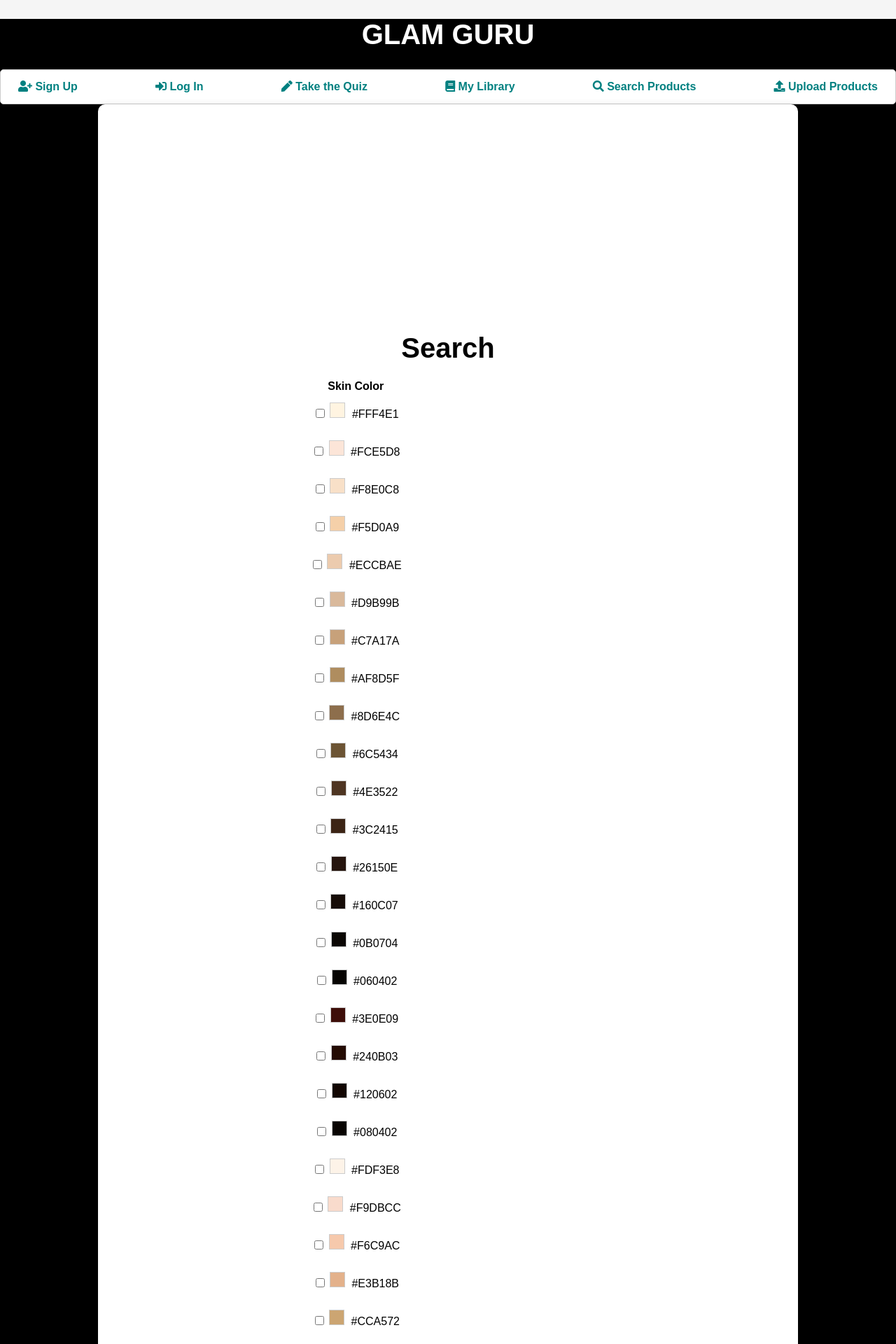
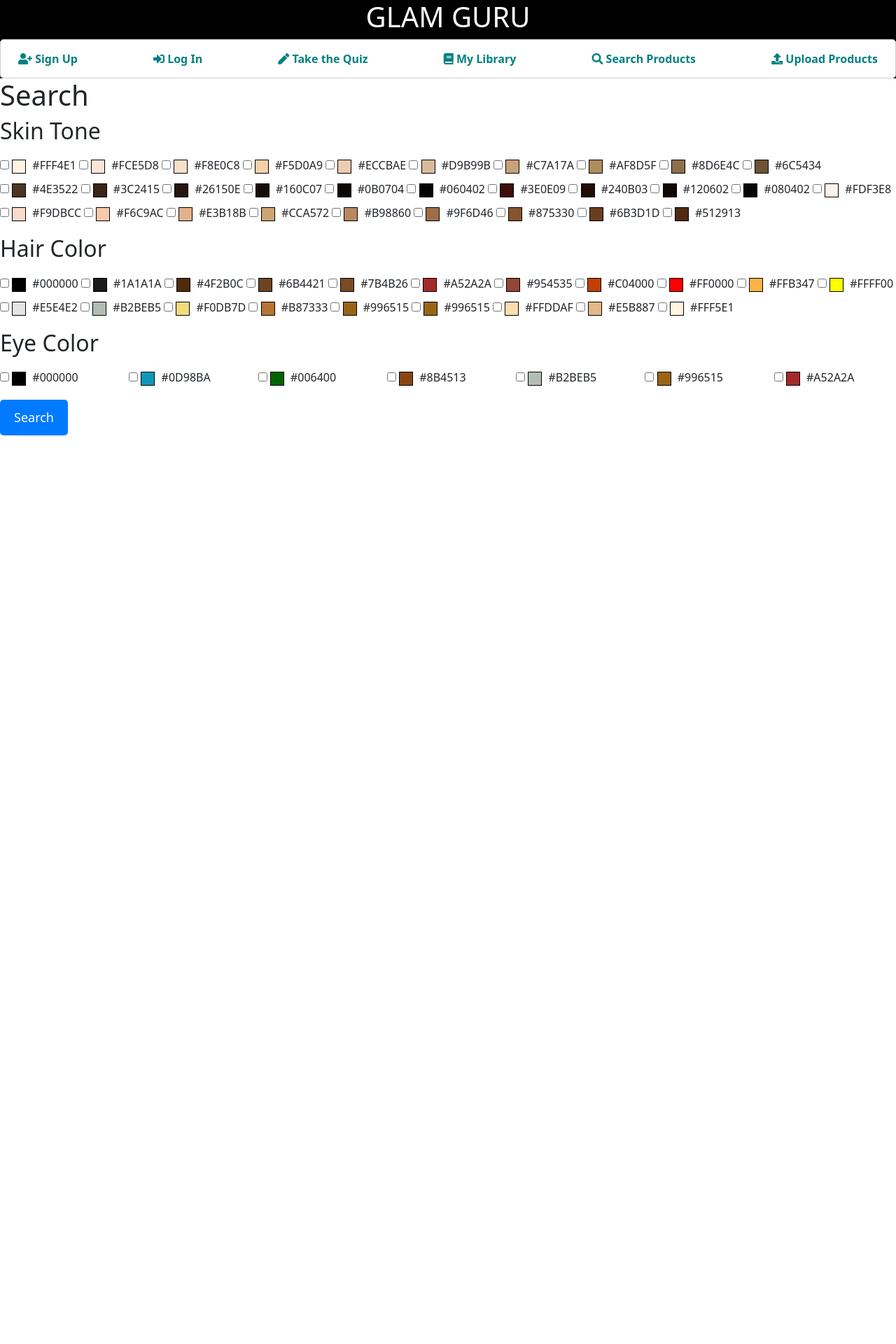
Before and after one commit to Anne-Jalandoni/Glam-Guru-Project, a Flask app: page /search in a window 1280 px wide. Shown: the top 1920 px of the page at 70% size. After the commit the page ends 622 px from the top, so only its background shows below. Run offline with Flask 3, Linux system fonts and the light colour scheme.

Commit message:
styling complete

```diff
--- a/Templates/base.html
+++ b/Templates/base.html
@@ -116,13 +116,19 @@
         .login-container {
             background-color: white;
             color: black;
-            padding: 300px;
+            padding: 150px;
             border-radius: 10px;
             box-shadow: 0 0 10px rgba(0, 0, 0, 0.1);
             margin: auto;
-            max-width: 400px;
-            text-align: center;
+            width: 98vh;
         }
+
+        .answer-options {
+            display: grid;
+            grid-template-columns: repeat(auto-fit, minmax(150px, 1fr));
+            gap: 10px;
+        }
+
 
         .login-container h1 {
             margin-bottom: 20px;
@@ -193,14 +199,29 @@
             display: inline-block;
             width: 20px;
             height: 20px;
+            border: 1px solid #ccc;
+        }
+
+        .question {
+            margin-bottom: 20px;
+        }
+
+        .color-preview {
+            display: inline-block;
+            width: 20px;
+            height: 20px;
+            border: 1px solid black;
+            vertical-align: middle;
             margin-right: 5px;
-            border: 1px solid #ccc;
         }
 
     </style>
 
 
     <link rel="stylesheet" href="https://cdnjs.cloudflare.com/ajax/libs/font-awesome/5.15.3/css/all.min.css">
+    <link href="https://cdn.jsdelivr.net/npm/bootstrap@5.3.1/dist/css/bootstrap.min.css" rel="stylesheet" integrity="sha384-4bw+/aepP/YC94hEpVNVgiZdgIC5+VKNBQNGCHeKRQN+PtmoHDEXuppvnDJzQIu9" crossorigin="anonymous">
+
+    <script src="https://cdn.jsdelivr.net/npm/bootstrap@5.3.1/dist/js/bootstrap.bundle.min.js" integrity="sha384-HwwvtgBNo3bZJJLYd8oVXjrBZt8cqVSpeBNS5n7C8IVInixGAoxmnlMuBnhbgrkm" crossorigin="anonymous"></script>
 
 </head>
 
@@ -215,9 +236,9 @@
             <a href="/search"><i class="fas fa-search"></i> Search Products</a>
             <a href="/library/upload"><i class="fas fa-upload"></i> Upload Products</a>
         </div>
+    </div>
 
     {% block content %}BODY CONTENT GOES HERE{% endblock %}
-
 
 </body>
 
--- a/Templates/search.html
+++ b/Templates/search.html
@@ -2,55 +2,52 @@
 
 {% block content %}
 
-<div class="login-container">
+<div class="quiz-container">
     <h1>Search</h1>
 
     <form method="POST" action="/search">
-        <table>
-            <tr>
-                <th>Skin Color</th>
-            </tr>
-            <tr>
-                <td>
+
+        <div class="question">
+                <h2>Skin Tone</h2>
+                    <div class="answer-options"></div>
                     {% for tone in skintone_hexcode %}
                     <label>
                         <input type="checkbox" name="skin_color" value="{{ tone }}">
-                        <span class="color-swatch" style="background-color: {{ tone }};"></span> {{ tone }}
-                    </label><br>
+                        <span class="color-preview" style="background-color: {{ tone }};"></span> {{ tone }}
+                    </label>
                     {% endfor %}
-                </td>
-            </tr>
+                    </div>
+        </div>
 
-            <tr>
-                <th>Hair Color</th>
-            </tr>
-            <tr>
-                <td>
+
+        <div class="question">
+                    <h2>Hair Color</h2>
+                    <div class="answer-options"></div>
                     {% for tone in hair_color_hexcodes %}
                     <label>
                         <input type="checkbox" name="hair_color" value="{{ tone }}">
-                        <span class="color-swatch" style="background-color: {{ tone }};"></span> {{ tone }}
-                    </label><br>
+                        <span class="color-preview" style="background-color: {{ tone }};"></span> {{ tone }}
+                    </label>
                     {% endfor %}
-                </td>
-            </tr>
+                    </div>
+        </div>
 
-            <tr>
-                <th>Eye Color</th>
-            </tr>
-            <tr>
-                <td>
+
+        <div class="question">
+                    <h2>Eye Color</h2>
+                    <div class="answer-options">
                     {% for tone in eye_color_hexcodes %}
                     <label>
                         <input type="checkbox" name="eye_color" value="{{ tone }}">
-                        <span class="color-swatch" style="background-color: {{ tone }};"></span> {{ tone }}
-                    </label><br>
+                        <span class="color-preview" style="background-color: {{ tone }};"></span> {{ tone }}
+                    </label>
                     {% endfor %}
-                </td>
-            </tr>
-        </table>
+                    </div>
+        </div>
+
 
         <input type="submit" value="Search">
+    </div>
     </form>
 </div>
 
```
